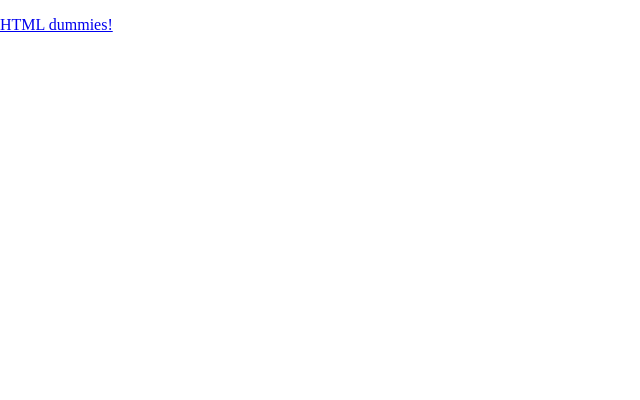
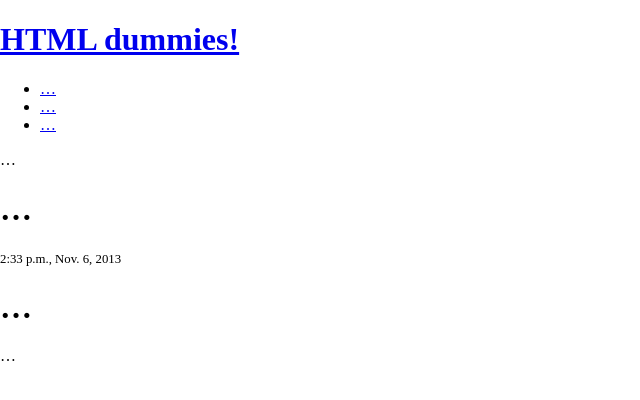
Before and after one commit to mhulse/html-dummies, a plain HTML site: page html5/robust.html in a window 1280 px wide. Shown: the whole page, without its empty margins (0-640 px from the left). Drawn offline with nearby package versions, Linux system fonts and the light colour scheme.

Commit message:
Removed comments, created robust.

```diff
--- a/html5/robust.html
+++ b/html5/robust.html
@@ -1,14 +1,68 @@
 <!doctype html>
-<html lang="en" class="no-js">
+<html class="no-js" lang="en" dir="ltr">
 <head>
 
 	<meta charset="utf-8">
-	<meta http-equiv="X-UA-Compatible" content="IE=edge">
+
+	<meta http-equiv="x-ua-compatible" content="chrome=1">
 	<meta name="viewport" content="width=device-width, initial-scale=1">
+	<meta name="format-detection" content="telephone=no">
 
 	<title></title>
+	<meta property="og:title" content="">
+
 	<meta name="description" content="">
+	<meta property="og:description" content="">
+
 	<meta name="keywords" content="">
+
+	<meta property="og:site_name" content="">
+	<meta property="og:type" content="website">
+	<!--<meta property="og:type" content="article">-->
+	<!--<meta property="article:section" content="">-->
+
+	<link rel="image_src" href="apple-touch-icon-precomposed.png">
+	<meta property="og:image" content="apple-touch-icon-precomposed.png">
+
+	<meta http-equiv="date" content="Saturday, 03 2008 23:59:29 GMT">
+	<!--<meta property="article:published_time" content="2008-05-03T23:59:29-07:00">-->
+
+	<meta name="apple-mobile-web-app-capable" content="yes">
+	<meta name="apple-mobile-web-app-status-bar-style" content="black">
+	<meta name="apple-mobile-web-app-title" content="mky.io">
+	<meta name="handheldfriendly" content="true">
+
+	<meta name="msapplication-tileimage" content="apple-touch-icon-precomposed.png">
+	<meta name="msapplication-navbutton-color" content="#333333">
+	<meta name="msapplication-tilecolor" content="#ffffff">
+	<meta name="msapplication-tooltip" content="mky.io">
+	<meta name="msapplication-starturl" content="?pinned=true">
+	<meta name="msapplication-tap-highlight" content="no">
+
+	<meta name="google-site-verification" content="">
+	<meta name="msvalidate.01" content="">
+
+	<link rel="apple-touch-icon-precomposed" href="apple-touch-icon-precomposed.png">
+	<link rel="shortcut icon" href="favicon.ico" type="image/x-icon">
+
+	<link rel="sitemap" type="application/xml" title="Sitemap" href="">
+	<link rel="alternate" type="application/rss+xml" title="RSS" href="">
+	<link rel="alternate" type="application/atom+xml" title="Atom" href="">
+	<link rel="pingback" href="">
+
+	<!-- Never cache, ever:
+	<meta http-equiv="cache-control" content="max-age=0">
+	<meta http-equiv="cache-control" content="no-cache">
+	<meta http-equiv="expires" content="0">
+	<meta http-equiv="expires" content="Tue, 01 Jan 1980 1:00:00 GMT">
+	<meta http-equiv="pragma" content="no-cache">
+	-->
+
+	<!--<meta name="robots" content="noindex">-->
+	<meta name="robots" content="index">
+
+	<meta property="og:url" content="">
+	<link rel="canonical" href="">
 
 	<script>/*! https://gist.github.com/mhulse/4704893 */;(function(a){a.className=a.className.replace(/\bno-js\b/,'js')}(document.documentElement));</script>
 
@@ -17,113 +71,72 @@
 
 	<style>
 
-		/*
-		**--------------------------------------------------------------------------
-		**
-		** Lorem ipsum dolor sit amet:
-		**
-		**--------------------------------------------------------------------------
-		*/
-
-		/*
-		**----------------------------------
-		** Lorem ipsum dolor sit amet:
-		**----------------------------------
-		*/
-
-		/**
-		 * DocBlock style comments.
-		 *
-		 * @see http://google.com
-		 */
-
-		/* Lorem ipsum dolor sit amet.
-		------------------------------------------------------------------------------ */
-
-		 /* Lorem ipsum dolor sit amet:
-		/////////////////////////////// */
-
-		/* ==========================================================================
-		   Lorem ipsum dolor sit amet.
-		   ========================================================================== */
-
-		/*--------------------------------------------------------------------*/
-
-		/*----------------------------------( XXXXXXXXXXXXXXX )----------------------------------*/
-
-		/*----------------------------------*/
-
-		/*-----------------( XXXXXXXXXXXXXXX )-----------------*/
-
-		/*-----------------*/
-
-		/* - - - - - - - - - - - - - - - - - - - - - - - - - - - - - - - - - - - - - */
-
-		/* - - - - - - - - - - - - - - - - - - - */
-
-		/* /\/\/\/\/\/\/\/\/\/\/\/\/\/\/\/\/\/\ LOREM IPSUM /\/\/\/\/\/\/\/\/\/\/\/\/\/\/\/\/\/\ */
-
-		/* /\/\/\/\/\/\/\/\/\ LOREM IPSUM /\/\/\/\/\/\/\/\/\ */
-
-		/* ==================================== Lorem ipsum ==================================== */
-
-		/* ================== Lorem ipsum ================== */
+		/* Embedded styles … */
 
 	</style>
 
 </head>
-<body>
+<body itemscope itemtype="http://schema.org/WebPage">
+<!--<body itemscope itemtype="http://schema.org/Article">-->
 
-	<!-- |||||||||||||||||||||||||||||||||||| LOREM IPSUM |||||||||||||||||||||||||||||||||||| -->
+	<div id="container">
 
-	<!-- |||||||||||||||||| LOREM IPSUM |||||||||||||||||| -->
+		<header role="banner">
 
-	<!-- //////////////////////////////////// LOREM IPSUM DOLOR  \\\\\\\\\\\\\\\\\\\\\\\\\\\\\\\\\\\\ -->
+			<h1><a href="https://github.com/mhulse/html-dummies">HTML dummies!</a></h1>
 
-	<!-- \\\\\\\\\\\\\\\\\\\\\\\\\\\\\\\\\\\\ LOREM IPSUM DOLOR //////////////////////////////////// -->
+		</header>
 
-	<!-- ////////////////// LOREM IPSUM DOLOR \\\\\\\\\\\\\\\\\\ -->
+		<nav role="navigation">
 
-	<!-- \\\\\\\\\\\\\\\\\\ LOREM IPSUM DOLOR ////////////////// -->
+			<ul
+				><li><a href="#">…</a></li
+				><li><a href="#">…</a></li
+				><li><a href="#">…</a></li
+			></ul>
 
-	<!-- ======================================================================== -->
+			<aside role="complementary">
 
-	<!-- ==================================== -->
+				<p>…</p>
 
-	<!-- ##### BEGIN CONTENT AREA ##### -->
+			</aside>
 
-	<!-- ##### END CONTENT AREA ##### -->
+			<main role="main">
 
-	<!-- [BEGIN] xyzThingy -->
+				<section>
 
-	<!-- [END] xyzThingy -->
+					<h1>…</h1>
 
-	<!-- ========================================================
-	     Lorem ipsum dolor sit amet, consectetur adipiscing elit.
-	     ======================================================== -->
+					<article itemscope itemtype="http://schema.org/Article">
 
-	<!-- |||||||||||||||||||||||||||||||||||| LOREM IPSUM |||||||||||||||||||||||||||||||||||| -->
+						<header>
 
-	<!-- |||||||||||||||||| LOREM IPSUM |||||||||||||||||| -->
+							<small><time class="timeago" datetime="2013-12-26T14:33:45-08:00" pubdate itemprop="datePublished">2:33 p.m., Nov. 6, 2013</time></small>
 
-	<!-- //////////////////////////////////// LOREM IPSUM DOLOR \\\\\\\\\\\\\\\\\\\\\\\\\\\\\\\\\\\\ -->
+							<h1 itemprop="headline">…</h1>
 
-	<!-- \\\\\\\\\\\\\\\\\\\\\\\\\\\\\\\\\\\\ LOREM IPSUM DOLOR //////////////////////////////////// -->
+						</header>
 
-	<!-- ////////////////// LOREM IPSUM DOLOR \\\\\\\\\\\\\\\\\\ -->
+						<div itemprop="articleBody">
+							<p>…</p>
+						</div>
 
-	<!-- \\\\\\\\\\\\\\\\\\ LOREM IPSUM DOLOR ////////////////// -->
+					</article>
 
-	<!-- ▼▼▼▼▼▼▼▼▼▼▼▼▼▼▼▼▼▼▼▼▼ LOREM IPSUM DOLOR ▼▼▼▼▼▼▼▼▼▼▼▼▼▼▼▼▼▼▼▼▼ -->
+				</section>
 
-	<!-- ▲▲▲▲▲▲▲▲▲▲▲▲▲▲▲▲▲▲▲▲▲ LOREM IPSUM DOLOR ▲▲▲▲▲▲▲▲▲▲▲▲▲▲▲▲▲▲▲▲▲ -->
+			</main>
 
-	<p><a href="https://github.com/mhulse/html-dummies">HTML dummies!</a></p>
+		</nav>
+
+	</div> <!-- /#container -->
 
 	<script src="//ajax.googleapis.com/ajax/libs/jquery/2.1.1/jquery.min.js"></script>
 	<script>if(!window.jQuery){document.write('<script src="//code.jquery.com/jquery-2.1.1.min.js"><\/script>');}</script>
 
 	<script>
+
+		/* Embedded javascript … */
 
 		$(document).ready(function() {});
 
@@ -131,6 +144,8 @@
 
 		$(window).resize(function() {});
 
+		window.onload = function() {};
+
 	</script>
 
 </body>
```
Also changed, not shown: other/comments.html (added, +101 -0 lines), 1 other file.
